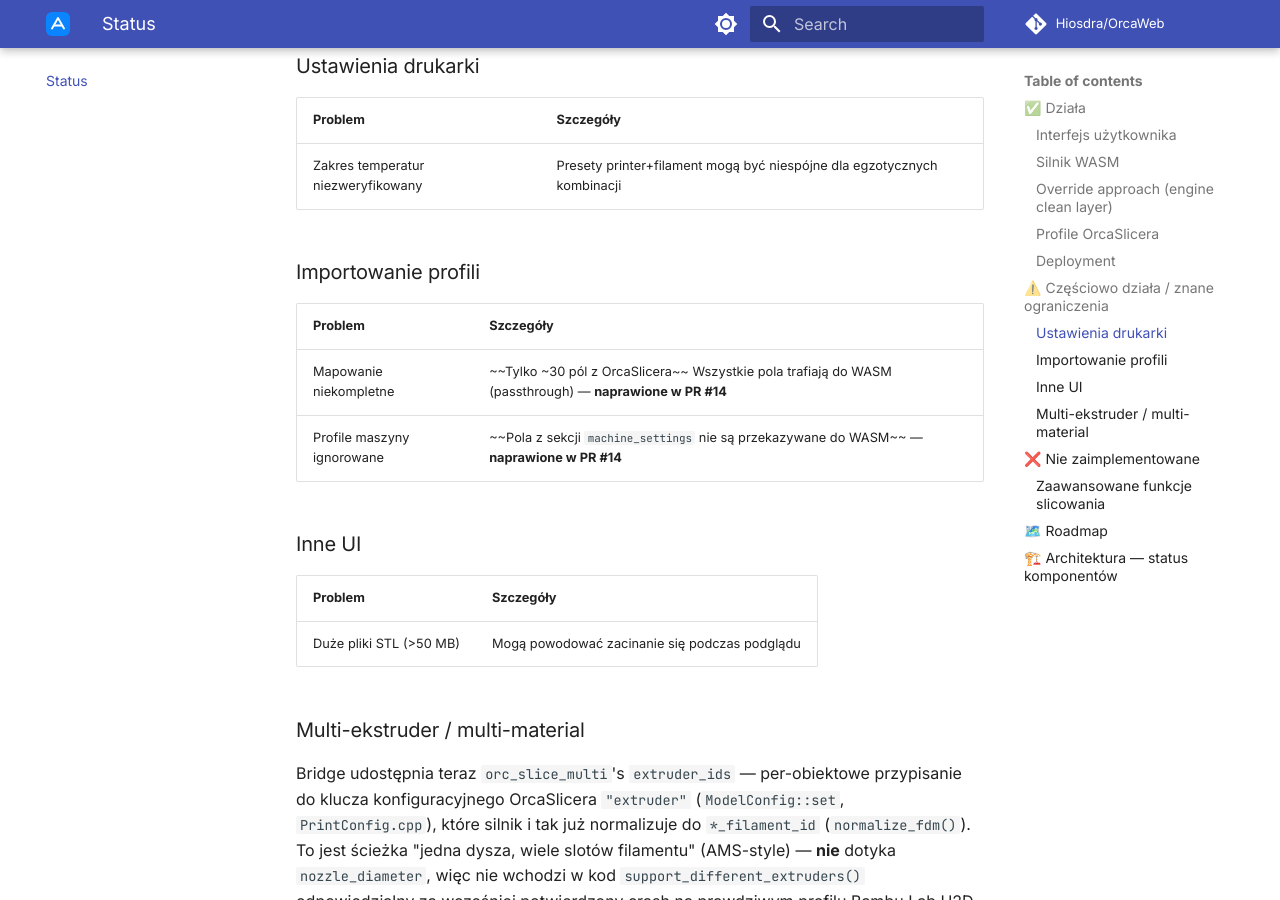
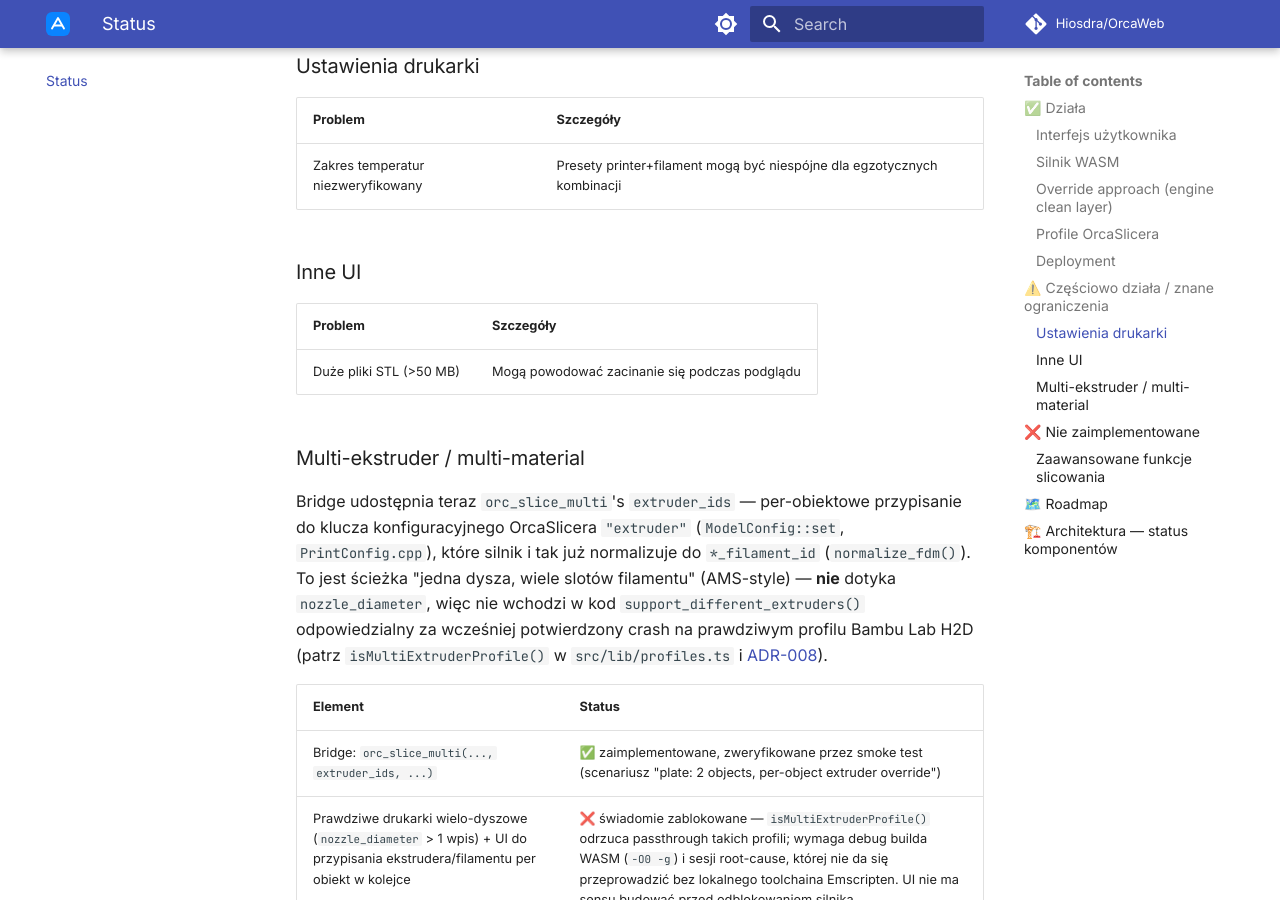
Before and after one commit to Hiosdra/OrcaWeb, an MkDocs documentation site: the page built from mkdocs-docs/status.md, in a window 1280 px wide and 900 px high, scrolled down 4762 px. Built offline with MkDocs 1.6.1 and Material for MkDocs 9.7.7, drawn with Linux system fonts in a browser that asks for light colours; comment, search, counter and statistics services are not loaded.

Commit message:
docs(status): remove resolved profile-import limitations from known-issues section
Both items were already fixed in PR #14 and duplicated in the working-features section; leaving them under known limitations was misleading.

```diff
--- a/mkdocs-docs/status.md
+++ b/mkdocs-docs/status.md
@@ -98,13 +98,6 @@
 |---------|-----------|
 | Zakres temperatur niezweryfikowany | Presety printer+filament mogą być niespójne dla egzotycznych kombinacji |
 
-### Importowanie profili
-
-| Problem | Szczegóły |
-|---------|-----------|
-| Mapowanie niekompletne | ~~Tylko ~30 pól z OrcaSlicera~~ Wszystkie pola trafiają do WASM (passthrough) — **naprawione w PR #14** |
-| Profile maszyny ignorowane | ~~Pola z sekcji `machine_settings` nie są przekazywane do WASM~~ — **naprawione w PR #14** |
-
 ### Inne UI
 
 | Problem | Szczegóły |
```
